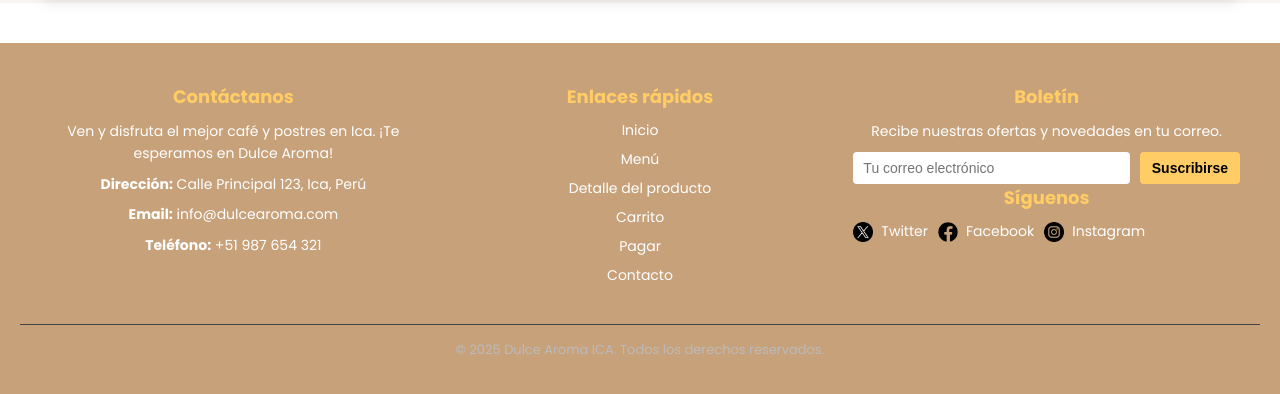
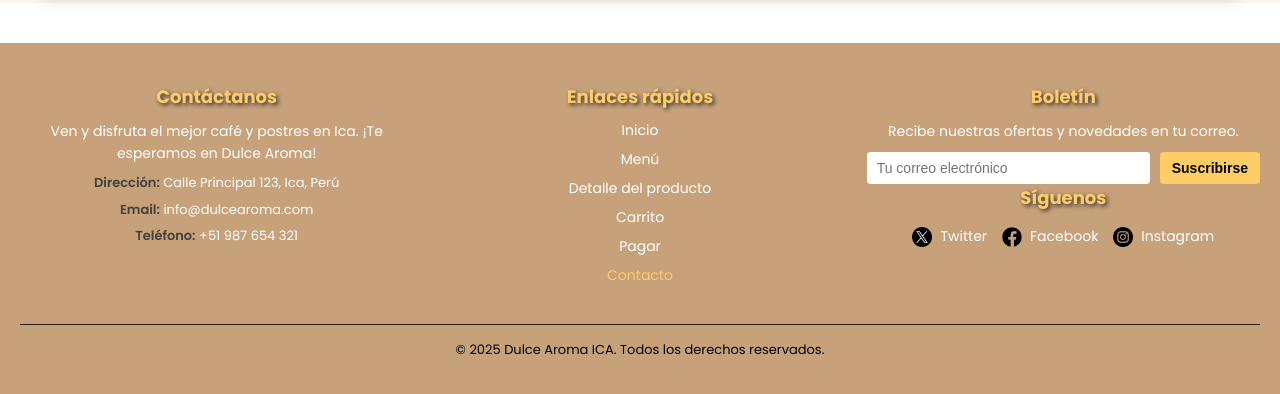
Before and after one commit to Ulises122006/Taller_Programacion_WEB, a plain HTML site: page contacto.html in a window 1280 px wide. Shown: the part 1410-1804 px from the top of the page. Drawn offline with Linux system fonts and the light colour scheme.

Commit message:
CAMBIOS FOOTER

```diff
--- a/contacto.html
+++ b/contacto.html
@@ -14,6 +14,7 @@
 <body>
     <!-- HEADER: Barra superior con soporte, logo y usuario-->
     <html lang="en">
+
     <head>
         <meta charset="UTF-8">
         <meta name="viewport" content="width=device-width, initial-scale=1.0">
@@ -22,6 +23,7 @@
         <link rel="stylesheet" href="css/estilos.css">
 
     </head>
+
     <body>
         <!-- HEADER: Barra superior con soporte, logo y usuario-->
         <header>
@@ -69,11 +71,6 @@
                         <li><a href="productos-seleccionados.html">Carrito</a></li>
                         <li><a href="verificar-compra.html">Pagar</a></li>
                         <li><a href="contacto.html" class="active">Contacto</a></li>
-                    <li><a href="menu.html">Menú</a></li>
-                    <li><a href="detalle.html">Detalle del producto</a></li>
-                    <li><a href="carrito.html">Carrito</a></li>
-                    <li><a href="pagar.html">Pagar</a></li>
-                    <li><a href="contacto.html">Contacto</a></li>
                     </ul>
 
                     <!-- Buscador -->
@@ -100,7 +97,8 @@
                         <div class="contact-info">
                             <h2 class="contact-subtitle">Información de Contacto</h2>
                             <p class="contact-description">
-                            Ponte en contacto con nosotros a través de nuestros canales o visítanos en nuestra cafetería
+                                Ponte en contacto con nosotros a través de nuestros canales o visítanos en nuestra
+                                cafetería
                                 en el corazón de Ica.
                             </p>
                             <div class="info-item">
@@ -163,21 +161,21 @@
                 <div class="footer-contacto">
                     <h3>Contáctanos</h3>
                     <p>Ven y disfruta el mejor café y postres en Ica. ¡Te esperamos en Dulce Aroma!</p>
-                <p><strong>Dirección:</strong> Calle Principal 123, Ica, Perú</p>
-                <p><strong>Email:</strong> info@dulcearoma.com</p>
-                <p><strong>Teléfono:</strong> +51 987 654 321</p>
+                    <p class="contacto-datos"><strong>Dirección:</strong> Calle Principal 123, Ica, Perú</p>
+                    <p class="contacto-datos"><strong>Email:</strong> info@dulcearoma.com</p>
+                    <p class="contacto-datos"><strong>Teléfono:</strong> +51 987 654 321</p>
                 </div>
 
                 <!-- Sección: Enlaces rápidos del sitio -->
                 <div class="footer-enlaces">
                     <h3>Enlaces rápidos</h3>
                     <ul>
-                    <li><a href="index.html">Inicio</a></li>
+                        <li><a href="index.html" >Inicio</a></li>
                         <li><a href="productos-lista.html">Menú</a></li>
                         <li><a href="productos-detalle.html">Detalle del producto</a></li>
                         <li><a href="productos-seleccionados.html">Carrito</a></li>
-                    <li><a href="verificar-compra.html" class="active">Pagar</a></li>
-                    <li><a href="contacto.html">Contacto</a></li>
+                        <li><a href="verificar-compra.html">Pagar</a></li>
+                        <li><a href="contacto.html" class="active">Contacto</a></li>
                     </ul>
                 </div>
 
@@ -193,7 +191,7 @@
                     </form>
 
                     <!-- Enlaces a redes sociales -->
-                <h4>Síguenos</h4>
+                    <h3>Síguenos</h3>
                     <div class="footer-redes">
                         <a href="#"><img src="img/x.png" alt="X" class="icono-red"> Twitter</a>
                         <a href="#"><img src="img/facebook.png" alt="Facebook" class="icono-red"> Facebook</a>
@@ -210,4 +208,5 @@
     </body>
 
 </body>
+
 </html>
--- a/css/estilos.css
+++ b/css/estilos.css
@@ -1071,47 +1071,59 @@ html {
 }
 
 /* ================= FOOTER ================= */
-/* Pie de página con contacto, enlaces y boletín */
+/* === PIE DE PÁGINA === */
 .footer {
-    background-color: var(--primary-color);
-    /* Fondo oscuro */
+    background-color: var(--primary-color); /* Fondo oscuro principal (puedes definirlo en :root) */
     color: #fff;
-    /* Texto blanco */
     padding: 4rem 2rem;
-    /* Espaciado interno */
     font-size: 1.4rem;
-    /* Tamaño base del texto */
 }
 
-/* Contenedor principal que organiza las secciones */
+/* === CONTENEDOR PRINCIPAL DEL FOOTER === */
 .footer-container {
     display: flex;
     justify-content: center;
     align-items: flex-start;
     flex-wrap: wrap;
-    gap: 2rem;
-    max-width: 120rem;
+    gap: 3rem;
+    max-width: 130rem;
     margin: 0 auto;
-    text-align: center;
+    text-align: center; /* mejor alineado para texto descriptivo */
+
 }
 
+/* === CADA COLUMNA === */
 .footer-contacto,
 .footer-enlaces,
 .footer-boletin {
+    flex: 1 1 300px; /* se adaptan al ancho del contenedor */
     min-width: 260px;
-    flex: 1 1 0;
 }
 
-/* Títulos dentro del footer */
-.footer h3,
-.footer h4 {
-    color: #ffcc66;
-    /* Color dorado */
+/* 🔧 Corrección del selector: faltaba el punto (.) */
+.footer .contacto-datos {
+    display: block;
+    margin-bottom: 0.6rem;
+    font-size: 1.3rem;
+}
+
+/* === TÍTULOS === */
+.footer h3 {
+    color: #ffcc66; /* Dorado */
     margin-bottom: 1rem;
     font-size: 1.8rem;
+    text-shadow: 2px 2px 4px rgb(48, 47, 47);
+    display: flex;
+    justify-content: center;
 }
 
-/* Párrafos generales */
+.footer-contacto .contacto-datos strong {
+    color: #42403c; /* color de acento */
+    font-weight: 600;
+
+}
+
+/* === PÁRRAFOS === */
 .footer p {
     margin-bottom: 0.8rem;
     line-height: 1.6;
@@ -1120,7 +1132,6 @@ html {
 /* === ENLACES RÁPIDOS === */
 .footer-enlaces ul {
     list-style: none;
-    /* Quita viñetas */
     padding: 0;
     margin: 0;
 }
@@ -1133,12 +1144,11 @@ html {
     color: #fff;
     text-decoration: none;
     transition: color 0.3s ease;
-    /* Efecto suave al pasar el mouse */
 }
 
-.footer-enlaces a:hover {
-    color: #ffcc66;
-    /* Cambia a dorado */
+.footer-enlaces a:hover,
+.footer-enlaces a.active {
+    color: #ffcc66; /* Dorado al pasar el mouse o al estar activo */
 }
 
 /* === FORMULARIO DEL BOLETÍN === */
@@ -1164,21 +1174,23 @@ html {
     cursor: pointer;
     font-weight: 600;
     font-size: 1.4rem;
-    transition: background-color 0.3s ease;
+    transition: background-color 0.3s ease, transform 0.2s ease;
 }
 
 .footer-boletin button:hover {
     background-color: #ffb84d;
-    /* Color más cálido al pasar el mouse */
+    transform: scale(1.05);
 }
 
-/* === REDES SOCIALES === */
 .footer-redes {
     display: flex;
-    /* Íconos en una sola línea */
-    gap: 1rem;
+    flex-direction: row; /* 👉 en fila horizontal */
+    justify-content: center; /* centra las redes */
     align-items: center;
+    gap: 1.5rem; /* separación entre íconos */
+    margin-top: 1.5rem;
 }
+
 
 .footer-redes a {
     color: #fff;
@@ -1192,7 +1204,6 @@ html {
 .footer-redes a:hover {
     color: #ffcc66;
     transform: translateX(0.3rem);
-    /* Pequeño movimiento al pasar el mouse */
 }
 
 .icono-red {
@@ -1203,12 +1214,25 @@ html {
 /* === DERECHOS DE AUTOR === */
 .footer-copy {
     text-align: center;
-    border-top: 0.1rem solid #444;
+    border-top: 0.1rem solid rgba(255, 255, 255, 0.3);
+    margin-top: 3rem;
+    padding-top: 1rem;
+    font-size: 1.3rem;
+    color: #ddd;
+}
+
+
+/* === DERECHOS DE AUTOR === */
+.footer-copy {
+    text-align: center;
+    border-top: 0.15rem solid #2a1b1b;
     /* Línea divisoria superior */
     margin-top: 3rem;
     padding-top: 1.5rem;
     font-size: 1.3rem;
-    color: #bbb;
+    align-items: center;
+    justify-content: center;
+    color: #000000;
 }
 
 /* ================= RESPONSIVE ================= */
```
Also changed, not shown: index.html (+4 -4 lines), productos-detalle.html (+7 -7 lines), productos-lista.html (+7 -7 lines), productos-seleccionados.html (+5 -5 lines), verificar-compra.html (+5 -5 lines). Lines whose indentation alone changed are shown as unchanged.
